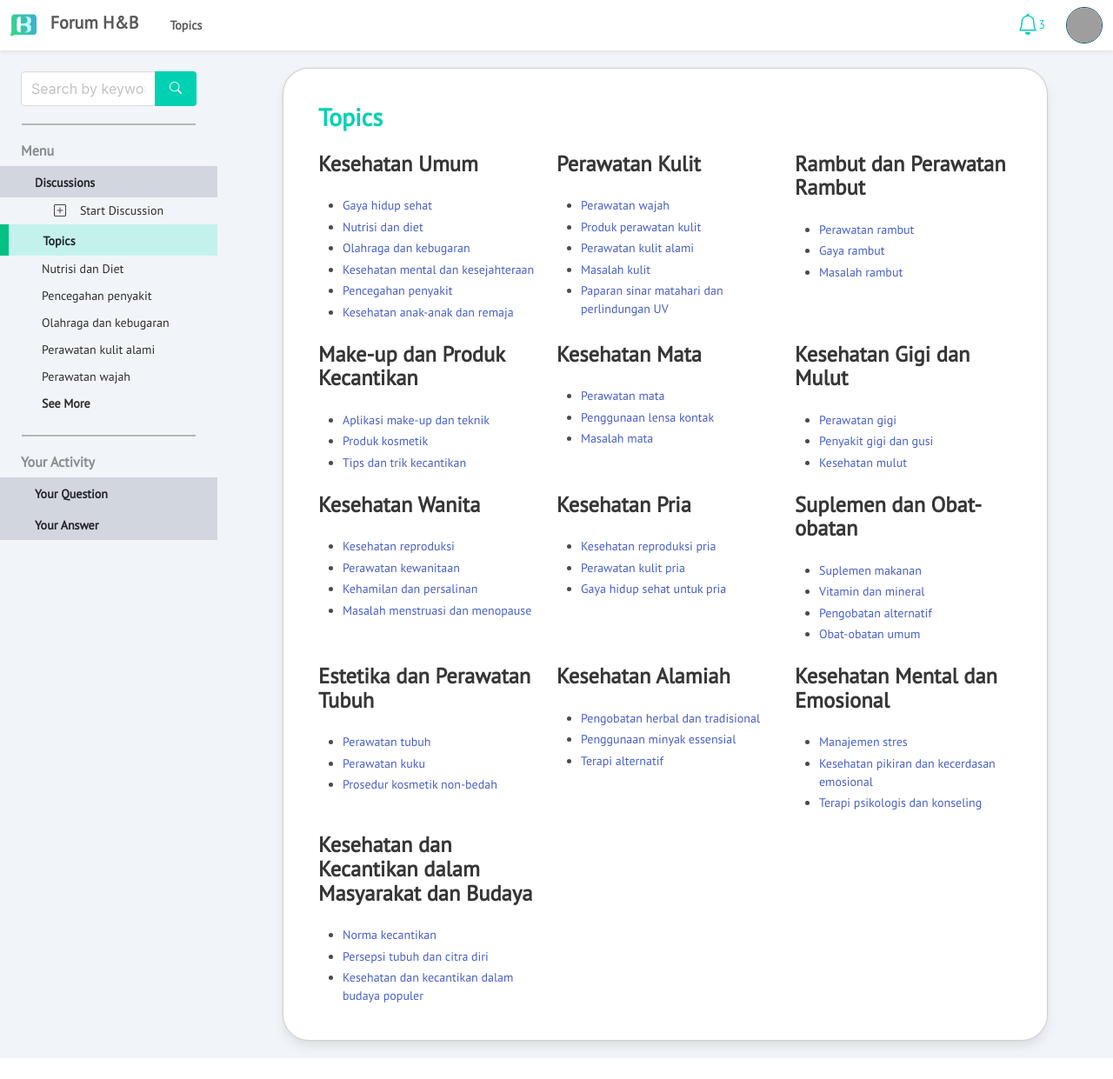
After one commit to naufalrz-qi/ForumDiskusiKesehatandanKecantikan, a Flask app: template templates/topics.html in a window 1280 px wide. The commit adds this page. Shown: the whole page at 87% size. Run offline with Flask 3, Linux system fonts and the light colour scheme; the template is opened without the code that fills it, so the values that code supplies are empty; some libraries are stand-ins or nearby versions; grey boxes are pictures that could not be loaded.

Commit message:
Halaman topic sudah tampil namun belum bisa mengarahkan ke halaman topic spesifik

```diff
--- a/app.py
+++ b/app.py
@@ -181,6 +181,33 @@ def report_data():
                     return render_template('forum_after.html',user_info=user_info)
             elif user_info2:
                 return render_template('forum_after.html',user_info=user_info2)
+
+        except jwt.ExpiredSignatureError:
+            msg='Your token has expired'
+            return redirect(url_for('login', msg=msg))
+        except jwt.exceptions.DecodeError:
+            msg='There was a problem logging you in'
+            return redirect(url_for('login', msg=msg))
+    else:
+        return redirect(url_for('login'))
+
+@app.route('/topics')
+def topics():
+    token_receive = request.cookies.get(TOKEN_KEY)
+    if token_receive:
+        try:
+            payload = jwt.decode(
+                token_receive,
+                SECRET_KEY,
+                algorithms=['HS256']
+            )
+            user_info = db.normal_users.find_one({'username':payload.get('id')})
+            user_info2 = db.expert_users.find_one({'username':payload.get('id')})
+
+            if user_info:
+                return render_template('topics.html',user_info=user_info)
+            elif user_info2:
+                return render_template('topics.html',user_info=user_info2)
 
         except jwt.ExpiredSignatureError:
             msg='Your token has expired'
--- a/static/css/base_after.css
+++ b/static/css/base_after.css
@@ -94,3 +94,29 @@
     background-color: rgba(137, 137, 137, 0.192);
     color: rgb(45, 45, 45);
   }
+
+  .btn_active{
+    text-align: start;
+    background-color: rgba(19, 229, 187, 0.204);
+    border: none;
+  }
+
+  .btn_inactive{
+    text-align: start;
+    background-color: rgba(9, 16, 58, 0.131);
+    border: none;
+  }
+
+  .btn_active:hover{
+    text-align: start;
+    background-color: rgba(27, 169, 141, 0.505);
+    border: none;
+    color: white;
+  }
+
+  .btn_inactive:hover{
+    text-align: start;
+    background-color: rgba(9, 16, 58, 0.524);
+    border: none;
+    color: white;
+  }
--- a/templates/base_after.html
+++ b/templates/base_after.html
@@ -33,33 +33,6 @@
 
     <link rel="stylesheet" href="../static/css/mystyle.css">
     <link rel="stylesheet" href="../static/css/base_after.css">
-    <style>
-      .btn_active{
-        text-align: start;
-        background-color: rgba(19, 229, 187, 0.204);
-        border: none;
-      }
-
-      .btn_inactive{
-        text-align: start;
-        background-color: rgba(9, 16, 58, 0.131);
-        border: none;
-      }
-
-      .btn_active:hover{
-        text-align: start;
-        background-color: rgba(27, 169, 141, 0.505);
-        border: none;
-        color: white;
-      }
-
-      .btn_inactive:hover{
-        text-align: start;
-        background-color: rgba(9, 16, 58, 0.524);
-        border: none;
-        color: white;
-      }
-    </style>
     <!-- Block untuk Title -->
     {% block head %}
 
@@ -157,13 +130,15 @@
         </a>
       </div>
 
-      <li><a href="/topics" class="btn is-radiusless w-100 px-5 has-text-weight-bold" style="text-align: start; background-color: rgba(9, 16, 58, 0.131); border: none;"><span class="ps-3">Topics</span></a></li>
+      <li class="d-flex flex-row">
+        <span id="span_topics" class="is-hidden" style="background-color: rgb(0, 192, 131); color: white; width: 10px; height: 36px;"></span>
+        <a href="/topics" id="btn_topics" onclick="toggle_topics()" class="btn btn_inactive is-radiusless w-100 px-5 has-text-weight-bold"><span class="ps-3">Topics</span></a></li>
       <div>
-        <a class="buttonsidebar2 ps-5" href="/topics"><span>Nutrisi dan Diet</span></a>
-        <a class="buttonsidebar2 ps-5" href="/topics"><span>Pencegahan penyakit</span></a>
-        <a class="buttonsidebar2 ps-5" href="/topics"><span>Olahraga dan kebugaran</span></a>
-        <a class="buttonsidebar2 ps-5" href="/topics"><span>Perawatan kulit alami</span></a>
-        <a class="buttonsidebar2 ps-5" href="/topics"><span>Perawatan wajah</span></a>
+        <a class="buttonsidebar2 ps-5" href="/topic/nutrition"><span>Nutrisi dan Diet</span></a>
+        <a class="buttonsidebar2 ps-5" href="/topic/prevention"><span>Pencegahan penyakit</span></a>
+        <a class="buttonsidebar2 ps-5" href="/topic/fitness"><span>Olahraga dan kebugaran</span></a>
+        <a class="buttonsidebar2 ps-5" href="/topic/natural-skin-care"><span>Perawatan kulit alami</span></a>
+        <a class="buttonsidebar2 ps-5" href="/topic/facial-care"><span>Perawatan wajah</span></a>
         <a class="buttonsidebar2 ps-5 has-text-weight-bold" href="/topics"><span>See More</span></a>
       </div>
       <hr class="separator" style="margin-top: 20px; margin-bottom: 20px;">
@@ -255,7 +230,8 @@
           $('#btn_discussions').removeClass("btn_active")
           $('#btn_urquestion').addClass("btn_active")
           $('#btn_urquestion').removeClass("btn_inactive")
-
+          $('#btn_topics').addClass("btn_inactive")
+          $('#btn_topics').removeClass("btn_active")
         }
         function toggle_btndiscussions(){
           get_posts()
@@ -265,6 +241,20 @@
           $('#btn_urquestion').removeClass("btn_active")
           $('#btn_discussions').addClass("btn_active")
           $('#btn_discussions').removeClass("btn_inactive")
+          $('#btn_topics').addClass("btn_inactive")
+          $('#btn_topics').removeClass("btn_active")
+
+        }
+        function toggle_topics(){
+          $('#span_urquestion').addClass("is-hidden")
+          $('#span_discussions').addClass("is-hidden")
+          $('#span_topics').removeClass("is-hidden")
+          $('#btn_urquestion').addClass("btn_inactive")
+          $('#btn_urquestion').removeClass("btn_active")
+          $('#btn_discussions').addClass("btn_inactive")
+          $('#btn_discussions').removeClass("btn_active")
+          $('#btn_topics').addClass("btn_active")
+          $('#btn_topics').removeClass("btn_inactive")
 
         }
         function toggle_sidebar(){
--- /dev/null
+++ b/templates/topics.html
@@ -0,0 +1,175 @@
+{% extends 'base_after.html' %}
+{% block head %}
+    <title>Topics</title>
+{% endblock %}
+{% block title %}
+<p class="has-text-weight-bold">Topics</p>
+
+{% endblock %}
+{% block body %}
+<section class="w-100">
+    <div class="card w-100 p-5" style="border-radius: 30px;">
+        <div class="card-body">
+            <h1 class="title has-text-primary">Topics</h1>
+
+            <div class="columns is-multiline">
+                <!-- Kesehatan Umum -->
+                <div class="column is-one-third">
+                <h2 class="subtitle">Kesehatan Umum</h2>
+                <ul>
+                    <li><a href="/topic/lifestyle">Gaya hidup sehat</a></li>
+                    <li><a href="/topic/nutrition">Nutrisi dan diet</a></li>
+                    <li><a href="/topic/fitness">Olahraga dan kebugaran</a></li>
+                    <li><a href="/topic/mental-health">Kesehatan mental dan kesejahteraan</a></li>
+                    <li><a href="/topic/prevention">Pencegahan penyakit</a></li>
+                    <li><a href="/topic/children-health">Kesehatan anak-anak dan remaja</a></li>
+                </ul>
+                </div>
+
+                <!-- Perawatan Kulit -->
+                <div class="column is-one-third">
+                <h2 class="subtitle">Perawatan Kulit</h2>
+                <ul>
+                    <li><a href="/topic/facial-care">Perawatan wajah</a></li>
+                    <li><a href="/topic/skincare-products">Produk perawatan kulit</a></li>
+                    <li><a href="/topic/natural-skin-care">Perawatan kulit alami</a></li>
+                    <li><a href="/topic/skin-issues">Masalah kulit</a></li>
+                    <li><a href="/topic/sun-protection">Paparan sinar matahari dan perlindungan UV</a></li>
+                </ul>
+                </div>
+
+                <!-- Rambut dan Perawatan Rambut -->
+                <div class="column is-one-third">
+                <h2 class="subtitle">Rambut dan Perawatan Rambut</h2>
+                <ul>
+                    <li><a href="/topic/hair-care">Perawatan rambut</a></li>
+                    <li><a href="/topic/hairstyles">Gaya rambut</a></li>
+                    <li><a href="/topic/hair-issues">Masalah rambut</a></li>
+                </ul>
+                </div>
+
+                <!-- Make-up dan Produk Kecantikan -->
+                <div class="column is-one-third">
+                <h2 class="subtitle">Make-up dan Produk Kecantikan</h2>
+                <ul>
+                    <li><a href="/topic/makeup-application">Aplikasi make-up dan teknik</a></li>
+                    <li><a href="/topic/cosmetic-products">Produk kosmetik</a></li>
+                    <li><a href="/topic/beauty-tips">Tips dan trik kecantikan</a></li>
+                </ul>
+                </div>
+
+                <!-- Kesehatan Mata -->
+                <div class="column is-one-third">
+                <h2 class="subtitle">Kesehatan Mata</h2>
+                <ul>
+                    <li><a href="/topic/eye-care">Perawatan mata</a></li>
+                    <li><a href="/topic/contact-lenses">Penggunaan lensa kontak</a></li>
+                    <li><a href="/topic/eye-issues">Masalah mata</a></li>
+                </ul>
+                </div>
+
+                <!-- Kesehatan Gigi dan Mulut -->
+                <div class="column is-one-third">
+                <h2 class="subtitle">Kesehatan Gigi dan Mulut</h2>
+                <ul>
+                    <li><a href="/topic/dental-care">Perawatan gigi</a></li>
+                    <li><a href="/topic/dental-issues">Penyakit gigi dan gusi</a></li>
+                    <li><a href="/topic/oral-health">Kesehatan mulut</a></li>
+                </ul>
+                </div>
+
+                <!-- Kesehatan Wanita -->
+                <div class="column is-one-third">
+                <h2 class="subtitle">Kesehatan Wanita</h2>
+                <ul>
+                    <li><a href="/topic/reproductive-health">Kesehatan reproduksi</a></li>
+                    <li><a href="/topic/feminine-care">Perawatan kewanitaan</a></li>
+                    <li><a href="/topic/pregnancy">Kehamilan dan persalinan</a></li>
+                    <li><a href="/topic/menstruation-menopause">Masalah menstruasi dan menopause</a></li>
+                </ul>
+                </div>
+
+                <!-- Kesehatan Pria -->
+                <div class="column is-one-third">
+                <h2 class="subtitle">Kesehatan Pria</h2>
+                <ul>
+                    <li><a href="/topic/male-reproductive-health">Kesehatan reproduksi pria</a></li>
+                    <li><a href="/topic/male-skin-care">Perawatan kulit pria</a></li>
+                    <li><a href="/topic/male-lifestyle">Gaya hidup sehat untuk pria</a></li>
+                </ul>
+                </div>
+
+                <!-- Suplemen dan Obat-obatan -->
+                <div class="column is-one-third">
+                <h2 class="subtitle">Suplemen dan Obat-obatan</h2>
+                <ul>
+                    <li><a href="/topic/dietary-supplements">Suplemen makanan</a></li>
+                    <li><a href="/topic/vitamins-minerals">Vitamin dan mineral</a></li>
+                    <li><a href="/topic/alternative-medicine">Pengobatan alternatif</a></li>
+                    <li><a href="/topic/common-medications">Obat-obatan umum</a></li>
+                </ul>
+                </div>
+
+                <!-- Estetika dan Perawatan Tubuh -->
+                <div class="column is-one-third">
+                <h2 class="subtitle">Estetika dan Perawatan Tubuh</h2>
+                <ul>
+                    <li><a href="/topic/body-care">Perawatan tubuh</a></li>
+                    <li><a href="/topic/nail-care">Perawatan kuku</a></li>
+                    <li><a href="/topic/non-surgical-procedures">Prosedur kosmetik non-bedah</a></li>
+                </ul>
+                </div>
+
+                <!-- Kesehatan Alamiah -->
+                <div class="column is-one-third">
+                <h2 class="subtitle">Kesehatan Alamiah</h2>
+                <ul>
+                    <li><a href="/topic/herbal-traditional-medicine">Pengobatan herbal dan tradisional</a></li>
+                    <li><a href="/topic/essential-oils">Penggunaan minyak essensial</a></li>
+                    <li><a href="/topic/alternative-therapies">Terapi alternatif</a></li>
+                </ul>
+                </div>
+
+                <!-- Kesehatan Mental dan Emosional -->
+                <div class="column is-one-third">
+                <h2 class="subtitle">Kesehatan Mental dan Emosional</h2>
+                <ul>
+                    <li><a href="/topic/stress-management">Manajemen stres</a></li>
+                    <li><a href="/topic/mental-wellbeing">Kesehatan pikiran dan kecerdasan emosional</a></li>
+                    <li><a href="/topic/psychological-therapy">Terapi psikologis dan konseling</a></li>
+                </ul>
+                </div>
+
+                <!-- Kesehatan dan Kecantikan dalam Masyarakat dan Budaya -->
+                <div class="column is-one-third">
+                <h2 class="subtitle">Kesehatan dan Kecantikan dalam Masyarakat dan Budaya</h2>
+                <ul>
+                    <li><a href="/topic/beauty-norms">Norma kecantikan</a></li>
+                    <li><a href="/topic/body-image">Persepsi tubuh dan citra diri</a></li>
+                    <li><a href="/topic/pop-culture-health-beauty">Kesehatan dan kecantikan dalam budaya populer</a></li>
+                </ul>
+                </div>
+            </div>
+        </div>
+    </div>
+  </section>
+
+{% endblock %}
+{% block script %}
+    <script>
+        $(document).ready(function () {
+            $(".sidebar2").addClass('is-hidden')
+            $('.content').addClass('me-0')
+            $('#span_urquestion').addClass("is-hidden")
+            $('#span_discussions').addClass("is-hidden")
+            $('#btn_urquestion').addClass("btn_inactive")
+            $('#btn_urquestion').removeClass("btn_active")
+            $('#btn_discussions').addClass("btn_inactive")
+            $('#btn_discussions').removeClass("btn_active")
+            $('#btn_topics').addClass("btn_active")
+            $('#btn_topics').removeClass("btn_inactive")
+            $('#span_topics').removeClass("is-hidden")
+        });
+
+    </script>
+{% endblock %}
```
Also changed, not shown: static/js/forum.js (+4 -4 lines), templates/post_detail.html (+45 -3 lines).
